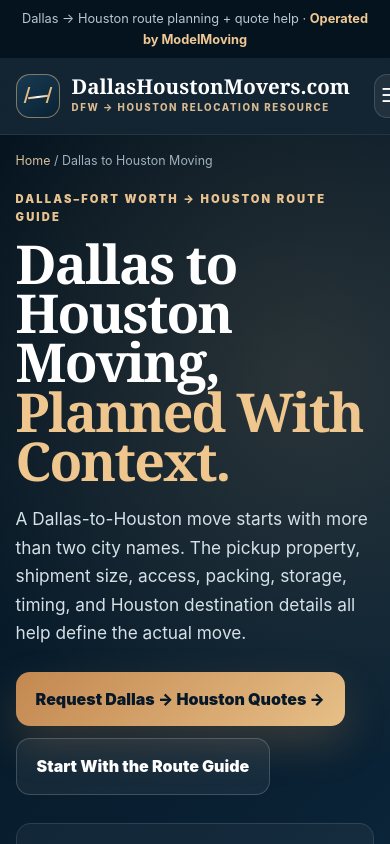
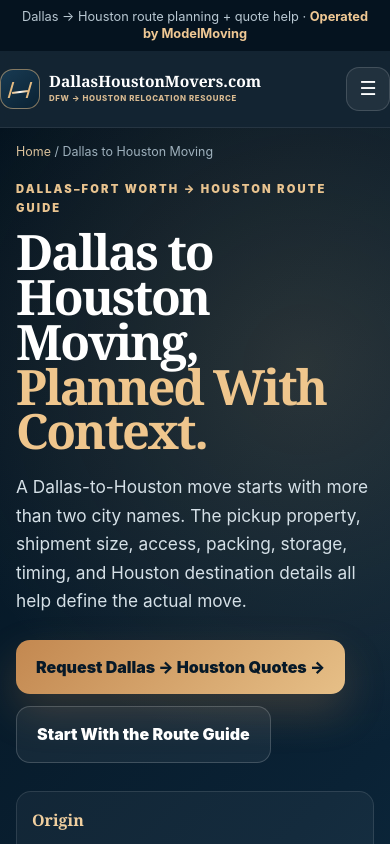
Before and after one commit to AutoCloserHQ/dallas-houston-movers, a plain HTML site: page dallas-to-houston-moving/index.html in a window 390 px wide. Shown: the top 844 px of the page. Drawn offline with Linux system fonts and the light colour scheme.

Commit message:
Enhance CSS for responsive design and layout
Updated CSS styles for better responsiveness and layout consistency.

```diff
--- a/dallas-to-houston-moving/index.html
+++ b/dallas-to-houston-moving/index.html
@@ -41,18 +41,28 @@
     }
 
     *{box-sizing:border-box}
-    html{scroll-behavior:smooth}
+    html{
+      scroll-behavior:smooth;
+      width:100%;
+      max-width:100%;
+      overflow-x:hidden;
+    }
     body{
       margin:0;
+      padding:0;
+      width:100%;
+      max-width:100%;
+      overflow-x:hidden;
       font-family:Inter,-apple-system,BlinkMacSystemFont,"Segoe UI",sans-serif;
       color:var(--ink);
       background:var(--cream);
       line-height:1.65
     }
+    img,svg,video{max-width:100%;height:auto}
 
     a{text-decoration:none;color:inherit}
     button,input,select,textarea{font:inherit}
-    .wrap{width:min(1180px,92%);margin:auto}
+    .wrap{width:min(1180px,92%);max-width:100%;min-width:0;margin:auto}
 
     .topbar{
       padding:8px 4%;
@@ -74,6 +84,9 @@
     }
 
     .nav{
+      width:100%;
+      max-width:100%;
+      min-width:0;
       min-height:76px;
       display:flex;
       align-items:center;
@@ -85,7 +98,9 @@
       display:flex;
       align-items:center;
       gap:12px;
-      color:white
+      color:white;
+      min-width:0;
+      max-width:100%
     }
 
     .mark{
@@ -120,14 +135,16 @@
       transform:rotate(-7deg)
     }
 
-    .brand-title{font:700 1.28rem/1 Georgia,serif}
+    .brand-title{font:700 1.28rem/1 Georgia,serif;min-width:0;overflow-wrap:anywhere}
     .brand-sub{
       margin-top:4px;
       font-size:.61rem;
       text-transform:uppercase;
       letter-spacing:.16em;
       font-weight:800;
-      color:#d8ba91
+      color:#d8ba91;
+      min-width:0;
+      overflow-wrap:anywhere
     }
 
     .links{
@@ -152,6 +169,8 @@
       display:none;
       width:44px;
       height:44px;
+      flex:0 0 44px;
+      margin-left:auto;
       border-radius:13px;
       border:1px solid rgba(255,255,255,.15);
       background:rgba(255,255,255,.06);
@@ -759,6 +778,24 @@
       color:#8094a3
     }
 
+    .hero-grid>*,
+    .quickfacts>*,
+    .timeline>*,
+    .three>*,
+    .split>*,
+    .checklist>*,
+    .quote-wrap>*,
+    .form-grid>*,
+    .related>*,
+    .resources>*,
+    .footer-grid>*{
+      min-width:0;
+    }
+
+    h1,h2,h3,p,span,a,.brand-title,.brand-sub{
+      overflow-wrap:break-word;
+    }
+
     @media(max-width:1000px){
       .hero-grid,.quote-wrap,.resources,.split{grid-template-columns:1fr}
       .three{grid-template-columns:1fr 1fr}
@@ -767,29 +804,187 @@
     }
 
     @media(max-width:700px){
+      html,body{
+        margin:0!important;
+        padding:0!important;
+        width:100%!important;
+        max-width:100%!important;
+        overflow-x:hidden!important;
+      }
+
+      .topbar{
+        width:100%;
+        max-width:100%;
+        margin:0;
+        padding:8px 14px;
+        line-height:1.35;
+      }
+
+      header{
+        width:100%;
+        max-width:100%;
+        margin:0;
+      }
+
+      .wrap{
+        width:100%;
+        max-width:100%;
+        margin:0;
+        padding-left:16px;
+        padding-right:16px;
+      }
+
+      .nav{
+        width:100%;
+        max-width:100%;
+        min-width:0;
+        padding:0;
+        gap:10px;
+      }
+
+      .brand{
+        flex:1 1 auto;
+        min-width:0;
+        max-width:calc(100% - 54px);
+        gap:9px;
+      }
+
+      .mark{
+        width:40px;
+        height:40px;
+        flex:0 0 40px;
+        border-radius:13px;
+      }
+
+      .brand-title{
+        font-size:clamp(.9rem,4vw,1.1rem);
+        line-height:1.05;
+        white-space:normal;
+        overflow-wrap:anywhere;
+      }
+
+      .brand-sub{
+        font-size:.49rem;
+        line-height:1.25;
+        letter-spacing:.085em;
+        white-space:normal;
+        overflow-wrap:anywhere;
+      }
+
       .links{display:none}
-      .menu{display:block}
+
+      .menu{
+        display:block;
+        flex:0 0 44px;
+        width:44px;
+        height:44px;
+        margin-left:auto;
+        position:relative;
+        z-index:2;
+      }
+
       .links.open{
         display:flex;
         position:absolute;
         left:0;
         right:0;
+        width:100%;
+        max-width:100%;
         top:100%;
         background:#071928;
         flex-direction:column;
         align-items:stretch;
-        padding:13px 4% 18px;
-        gap:0
-      }
+        padding:13px 16px 18px;
+        gap:0;
+        overflow-x:hidden;
+      }
+
       .links.open a{
         display:block!important;
+        width:100%;
         padding:11px 3px;
-        border-bottom:1px solid rgba(255,255,255,.07)
-      }
-      .hero-grid{padding-bottom:52px}
-      .quickfacts,.three,.checklist,.related,.form-grid{grid-template-columns:1fr}
+        border-bottom:1px solid rgba(255,255,255,.07);
+        overflow-wrap:anywhere;
+      }
+
+      .hero{
+        width:100%;
+        max-width:100%;
+        margin:0;
+      }
+
+      .crumbs{
+        width:100%;
+        max-width:100%;
+        padding-top:14px;
+        overflow-x:hidden;
+        overflow-wrap:anywhere;
+      }
+
+      .hero-grid{
+        width:100%;
+        max-width:100%;
+        margin:0;
+        padding:18px 16px 52px;
+      }
+
+      h1{
+        font-size:clamp(2.65rem,12.5vw,4.1rem);
+        line-height:.92;
+        letter-spacing:-.045em;
+        max-width:100%;
+      }
+
+      .hero-copy{max-width:100%}
+
+      .quickfacts{
+        grid-template-columns:1fr;
+        width:100%;
+        max-width:100%;
+      }
+
+      .fact{
+        width:100%;
+        max-width:100%;
+      }
+
+      .route-card{
+        width:100%;
+        max-width:100%;
+        padding:22px;
+      }
+
+      .timeline{
+        width:100%;
+        max-width:100%;
+      }
+
+      .stop{
+        grid-template-columns:38px minmax(0,1fr);
+      }
+
+      .route-note{
+        width:100%;
+        max-width:100%;
+      }
+
+      .three,.checklist,.related,.form-grid{
+        grid-template-columns:1fr;
+      }
+
       .full{grid-column:auto}
+
+      .quote-wrap,.resources,.split{
+        grid-template-columns:1fr;
+      }
+
+      .quote-info,.quote,.resource,.ready{
+        width:100%;
+        max-width:100%;
+      }
+
       section{padding:68px 0}
+
       .footer-grid{grid-template-columns:1fr}
     }
   </style>
```
